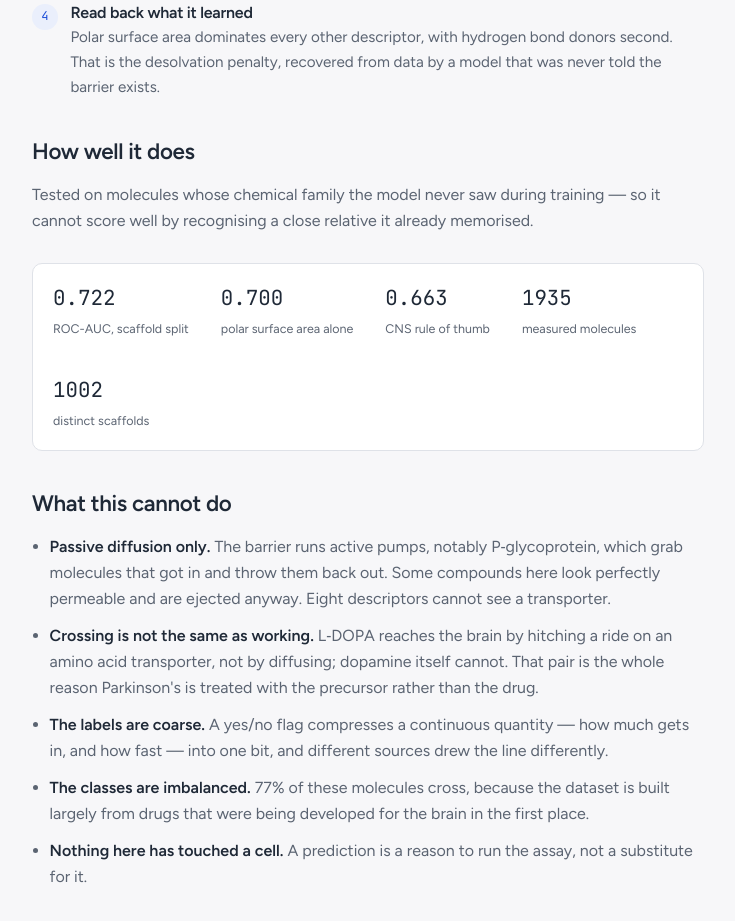
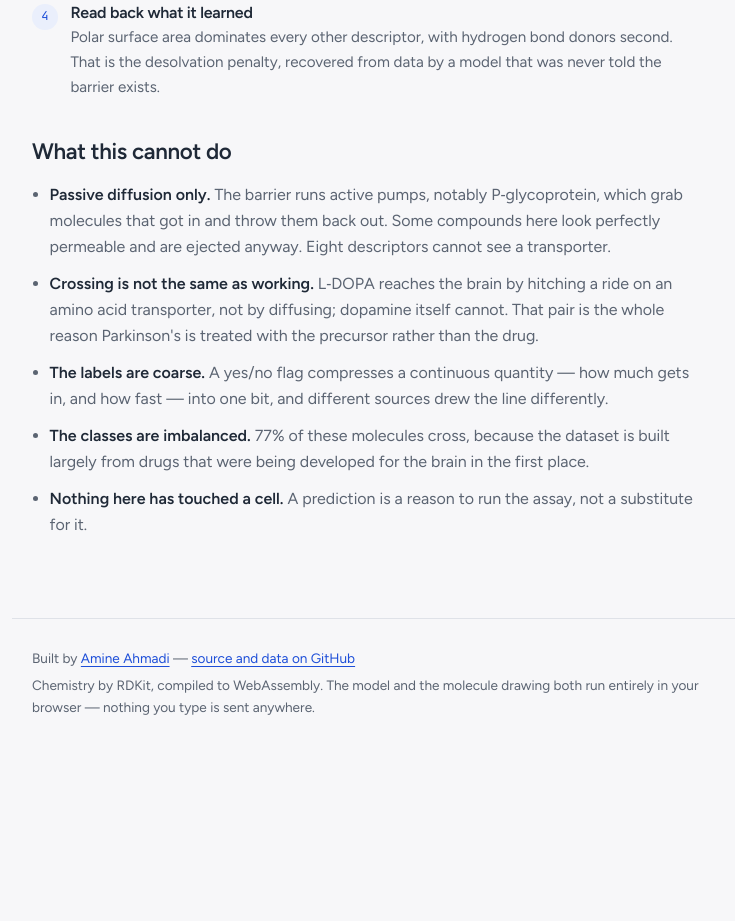
Before and after one commit to ahmadiamine/bbb-predictor, a plain HTML site: page index (1).html in a window 1280 px wide. Shown: the part 1459-2380 px from the top of the page, without its empty margins (84-819 px from the left). After the commit the page ends 2231 px from the top, so only its background shows below. Drawn offline with Linux system fonts and the light colour scheme; files that its build step writes are made by us from their sources; no server answers; files whose address does not match are found by name.

Commit message:
Add files via upload

```diff
--- a/index (1).html
+++ b/index (1).html
@@ -128,15 +128,6 @@
       </li>
     </ol>
 
-    <h2>How well it does</h2>
-    <p>
-      Tested on molecules whose chemical family the model never saw during
-      training &mdash; so it cannot score well by recognising a close relative it
-      already memorised.
-    </p>
-
-    <div class="scores" id="scores"></div>
-
     <h2>What this cannot do</h2>
     <ul class="caveats">
       <li><strong>Passive diffusion only.</strong> The barrier runs active pumps,
```
